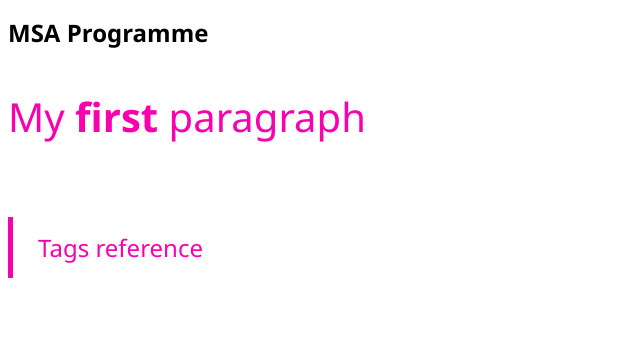
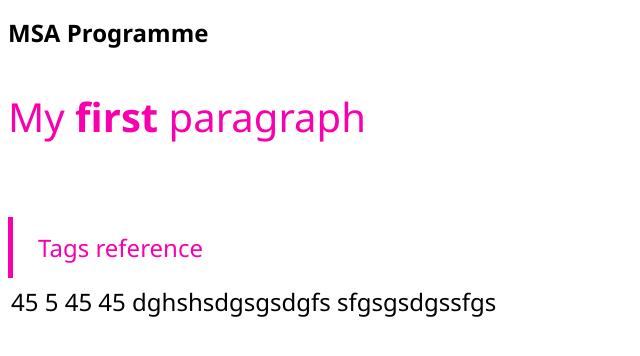
Before and after one commit to xvrlad/Intro-to-git-website, a plain HTML site: page index.html in a window 1280 px wide. Shown: the whole page, without its empty margins (0-640 px from the left). Drawn offline with Linux system fonts and the light colour scheme.

Commit message:
edited README and index.html

```diff
--- a/index.html
+++ b/index.html
@@ -16,7 +16,7 @@
         <table>
             <th></th>
             <!-- <tr><td>45 5 45 45 dghshsdgsgsdgfs sfgsgsdgssfgs</td></tr> -->
-            <!-- <tr><td>45 5 45 45 dghshsdgsgsdgfs sfgsgsdgssfgs</td></tr> -->
+            <tr><td>45 5 45 45 dghshsdgsgsdgfs sfgsgsdgssfgs</td></tr>
         </table>
         <img src="" alt="">
     </body>
```
Also changed, not shown: 1 other file.
